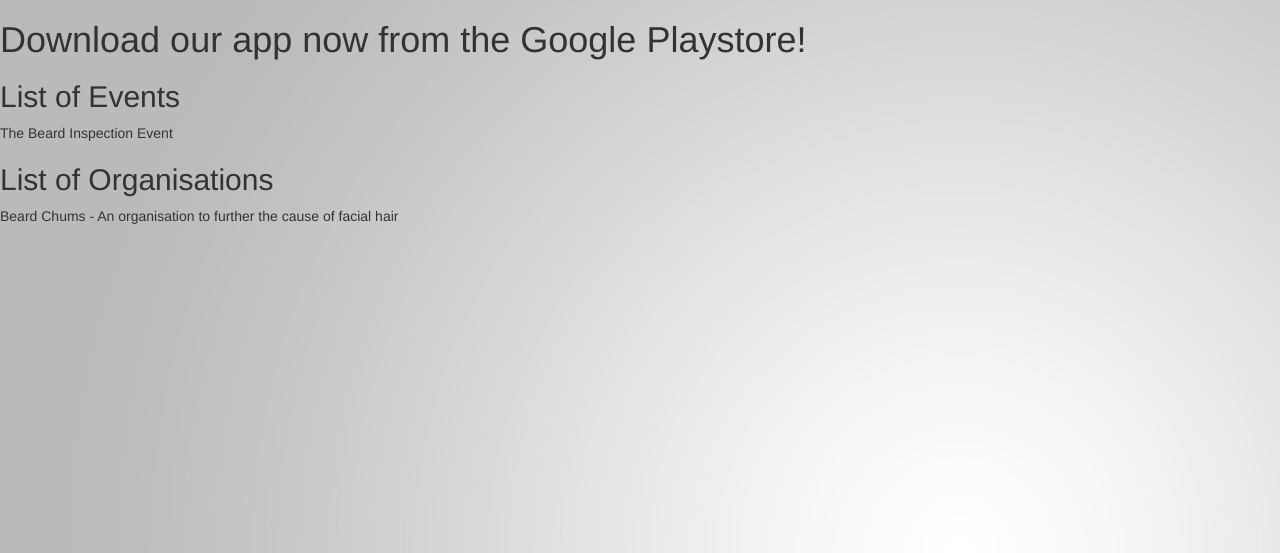
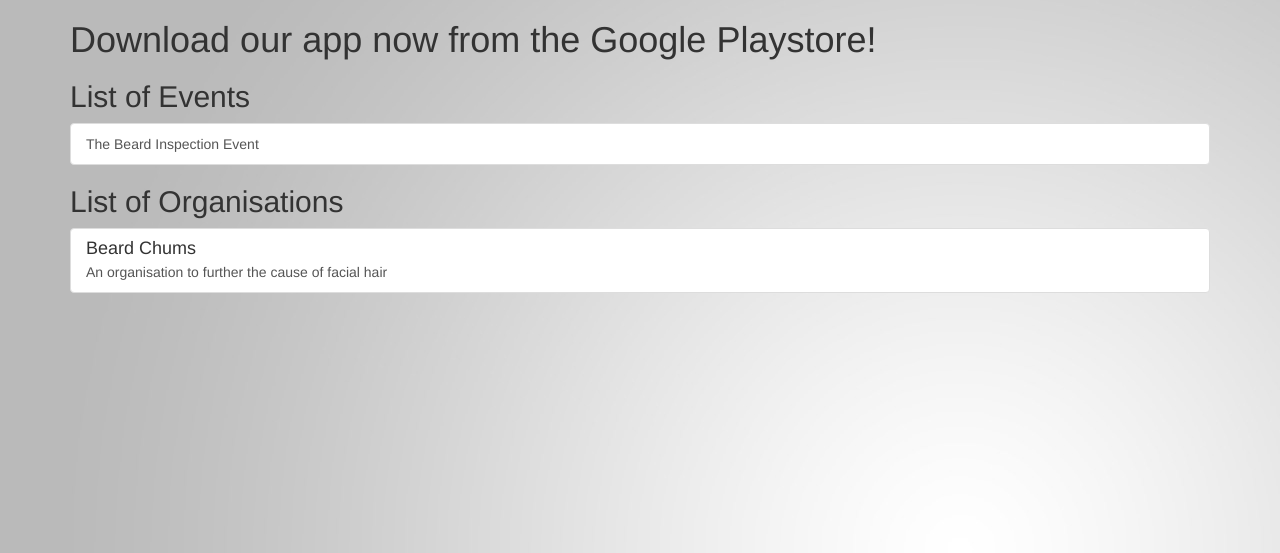
Before and after one commit to AadamBari/Muslim-Events-Website-and-Back-end, a Django app: page / in a window 1280 px wide. Shown: the part 50-603 px from the top of the page. Run offline with Django 3.2, Linux system fonts and the light colour scheme; data comes from the database, SQL or seed files in the repository; both versions use the stored data as it was after the commit; some libraries are stand-ins or nearby versions.

Commit message:
design updates, djanngo geolocation and image file upload all implemented

```diff
--- a/Muslim_Events/urls.py
+++ b/Muslim_Events/urls.py
@@ -17,6 +17,8 @@ from django.conf.urls import include, url
 from django.contrib import admin
 from rest_framework.urlpatterns import format_suffix_patterns
 from home import views
+from django.conf import settings
+from django.conf.urls.static import static
 
 urlpatterns = [
     url(r'^muslimadmin/', admin.site.urls),
@@ -27,3 +29,7 @@ urlpatterns = [
 ]
 
 urlpatterns = format_suffix_patterns(urlpatterns)
+#
+# if settings.DEBUG:
+#     urlpatterns += static(settings.STATIC_URL, document_root=settings.STATIC_URL)
+#     urlpatterns += static(settings.MEDIA_URL, document_root=settings.MEDIA_URL)
--- a/home/admin.py
+++ b/home/admin.py
@@ -1,7 +1,8 @@
 from django.contrib import admin
 
 # Register your models here.
-from .models import Organisation, Event
+from .models import Organisation, Event, Location
 
 admin.site.register(Organisation)
 admin.site.register(Event)
+admin.site.register(Location)
--- a/home/models.py
+++ b/home/models.py
@@ -1,4 +1,5 @@
 from django.db import models
+from geoposition.fields import GeopositionField
 
 # Create your models here.
 
@@ -14,7 +15,7 @@ class Event(models.Model):
     organisation = models.ForeignKey(Organisation, on_delete=models.CASCADE)
     name = models.CharField(max_length=100)
     description = models.CharField(max_length=5000)
-    image = models.CharField(max_length=5000)
+    image = models.FileField()
 
     def __str__(self):
         return self.name + ' - by ' + self.organisation.name
@@ -25,4 +26,9 @@ class Event(models.Model):
 # python manage.py migrate
 
 # Database API Shell
-#
+
+class Location(models.Model):
+    event = models.ForeignKey(Event, on_delete=models.CASCADE)
+    address = models.CharField(max_length=255)
+    city = models.CharField(max_length=50)
+    position = GeopositionField(blank=True)
--- /dev/null
+++ b/home/templates/home/base.html
@@ -0,0 +1,79 @@
+<!DOCTYPE html>
+<html lang="en">
+<head>
+    <meta charset="UTF-8">
+    <title>Muslim Events</title>
+
+    {% load staticfiles %}
+    <link rel="stylesheet" href="https://maxcdn.bootstrapcdn.com/bootstrap/3.3.7/css/bootstrap.min.css">
+    <link href='https://fonts.googleapis.com/css?family=Cinzel' rel='stylesheet'>
+    <link rel="stylesheet" type="text/css" href="{% static "home/style.css" %}">
+    <link rel="icon" href="{% static "home/cutlogo.png" %}">
+
+    <script src="https://ajax.googleapis.com/ajax/libs/jquery/3.2.1/jquery.min.js"></script>
+    <script src="https://maxcdn.bootstrapcdn.com/bootstrap/3.3.7/js/bootstrap.min.js"></script>
+
+</head>
+<body>
+
+    <nav class="=navbar navbar-inverse">
+    <div class="container-fluid">
+
+        <!-- Header -->
+        <div class="navbar-header">
+            <button type="button" class="navbar-toggle" data-toggle="collapse" data-target="#topNavBar">
+                <span class="icon-bar"></span>
+                <span class="icon-bar"></span>
+                <span class="icon-bar"></span>
+            </button>
+            <a class="navbar-brand" href="{%  url 'home:index' %}">Muslim Events</a>
+        </div>
+
+        <!-- Items -->
+        <div class="collapse navbar-collapse" id="topNavBar">
+
+            <ul class="nav navbar-nav">
+
+                <li class="">
+                    <a href="{% url 'home:index' %}">
+                        <span class="glyphicon glyphicon-calendar" aria-hidden="true" ></span>
+                        Events
+                    </a>
+                </li>
+                <li class="">
+                    <a href="#">
+                        <span class="glyphicon glyphicon-tower"></span>
+                        Organisations
+                    </a>
+                </li>
+
+            </ul>
+
+            <form class="navbar-form navbar-left" role="search" method="get" action="#">
+                <div class="form-group">
+                    <input type="text" class="form-control" name="q" value="">
+                </div>
+                <button type="submit" class="btn btn-default">Search</button>
+            </form>
+
+            <ul class="nav navbar-nav navbar-right">
+
+                <li class="">
+                    <a href="{% url 'home:index' %}">
+                        <span class="glyphicon glyphicon-info-sign" aria-hidden="true" ></span>
+                        About Us
+                    </a>
+                </li>
+
+            </ul>
+
+        </div>
+
+    </div>
+</nav>
+
+    {%  block body %}
+    {% endblock %}
+
+</body>
+</html>
--- a/home/templates/home/index.html
+++ b/home/templates/home/index.html
@@ -1,96 +1,39 @@
-<!DOCTYPE html>
-<html lang="en">
-<head>
-    <meta charset="UTF-8" name="viewport" content="width=device-width, initial-scale=1">
-    <title>Muslim Events</title>
+{% extends 'home/base.html' %}
 
-    {% load staticfiles %}
-    <link rel="stylesheet" href="https://maxcdn.bootstrapcdn.com/bootstrap/3.3.7/css/bootstrap.min.css">
-    <link href='https://fonts.googleapis.com/css?family=Cinzel' rel='stylesheet'>
-    <link rel="stylesheet" type="text/css" href="{% static "home/style.css" %}">
-    <link rel="icon" href="{% static "home/cutlogo.png" %}">
+{% block body %}
 
-    <script src="https://ajax.googleapis.com/ajax/libs/jquery/3.2.1/jquery.min.js"></script>
-    <script src="https://maxcdn.bootstrapcdn.com/bootstrap/3.3.7/js/bootstrap.min.js"></script>
-</head>
+    <div class="container">
 
-<nav class="=navbar navbar-inverse">
-    <div class="container-fluid">
+    <h1>Download our app now from the Google Playstore!</h1>
 
-        <!-- Header -->
-        <div class="navbar-header">
-            <button type="button" class="navbar-toggle" data-toggle="collapse" data-target="#topNavBar">
-                <span class="icon-bar"></span>
-                <span class="icon-bar"></span>
-                <span class="icon-bar"></span>
-            </button>
-            <a class="navbar-brand" href="{%  url 'home:index' %}">Muslim Events</a>
-        </div>
+        <h2>List of Events</h2>
 
-        <!-- Items -->
-        <div class="collapse navbar-collapse" id="topNavBar">
+            {% if all_events %}
+                <div class="list-group">
 
-            <ul class="nav navbar-nav">
+                    {%  for event in all_events %}
+                        <a href="#" class="list-group-item">{{ event.name }}</a>
+                    {% endfor %}
 
-                <li class="">
-                    <a href="{% url 'home:index' %}">
-                        <span class="glyphicon glyphicon-calendar" aria-hidden="true" ></span>
-                        Events
-                    </a>
-                </li>
-                <li class="">
-                    <a href="#">
-                        <span class="glyphicon glyphicon-tower"></span>
-                        Organisations
-                    </a>
-                </li>
+                </div>
 
-            </ul>
+            {% else %}
 
-            <form class="navbar-form navbar-left" role="search" method="get" action="#">
-                <div class="form-group">
-                    <input type="text" class="form-control" name="q" value="">
-                </div>
-                <button type="submit" class="btn btn-default">Search</button>
-            </form>
+         <h3>No events available</h3>
 
-            <ul class="nav navbar-nav navbar-right">
+        {% endif %}
 
-                <li class="">
-                    <a href="{% url 'home:index' %}">
-                        <span class="glyphicon glyphicon-info-sign" aria-hidden="true" ></span>
-                        About Us
-                    </a>
-                </li>
+        <h2>List of Organisations</h2>
 
-            </ul>
-
+        <div class="list-group">
+            {%  for org in all_orgs %}
+                <a href="#" class="list-group-item">
+                    <h4 class="list-group-item-heading">{{ org.name }}</h4>
+                    <p class="list-group-item-text">{{ org.description }}</p>
+                </a>
+            {% endfor %}
         </div>
 
     </div>
-</nav>
 
-<body>
-
-<h1>Download our app now from the Google Playstore!</h1>
-<h2>List of Events</h2>
-
-{% if all_events %}
-
-    {%  for event in all_events %}
-        {{ event.name }}<br>
-    {% endfor %}
-
-{% else %}
-
- <h3>No events available</h3>
-
-{% endif %}
-
-<h2>List of Organisations</h2>
-{%  for org in all_orgs %}
-    {{ org.name }} - {{ org.description }}<br>
-{% endfor %}
-
-</body>
-</html>
+{% endblock %}
```
Also changed, not shown: Muslim_Events/settings.py (+12 -0 lines), db.sqlite3, home/migrations/0002_event_position.py (added), home/migrations/0003_auto_20170812_2105.py (added), home/migrations/0004_auto_20170812_2116.py (added), home/migrations/0005_auto_20170812_2150.py (added), home/migrations/0006_auto_20170815_2031.py (added), media/IMG-20150703-WA0002.jpg (added).
